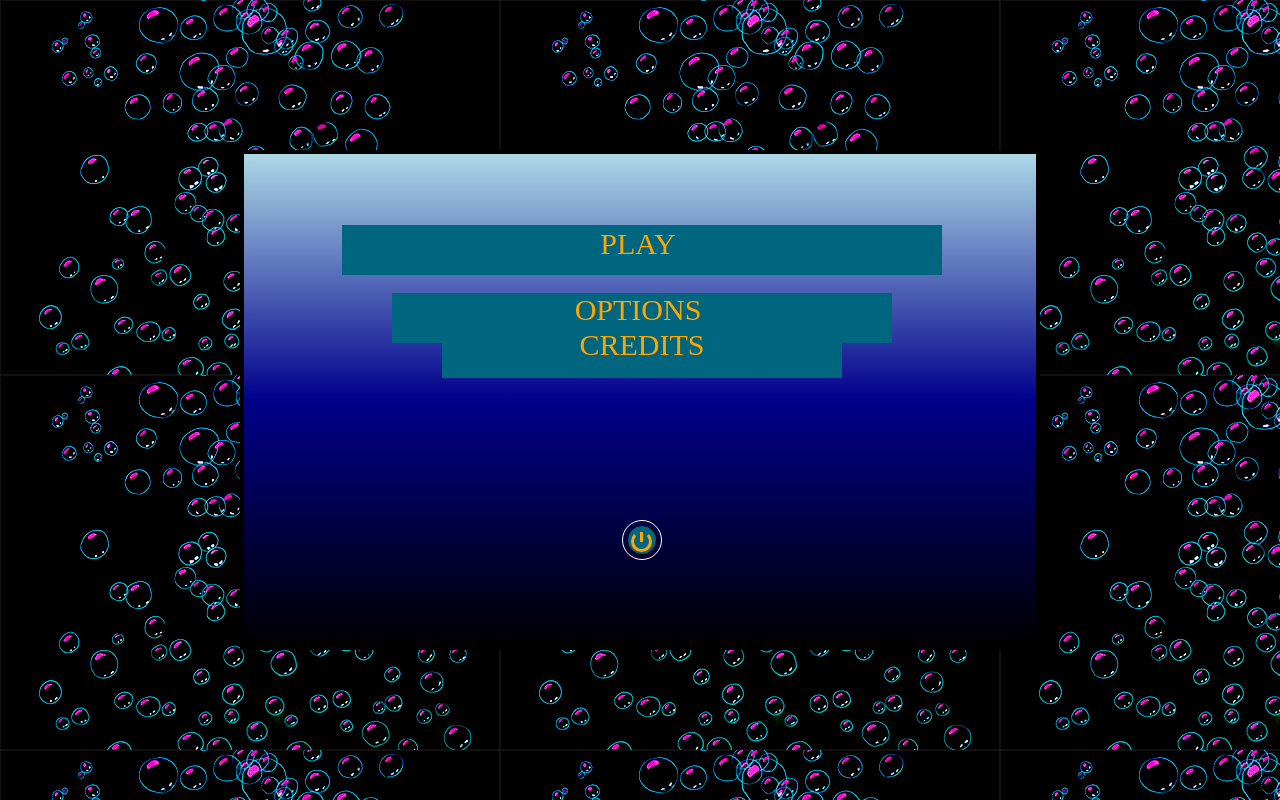
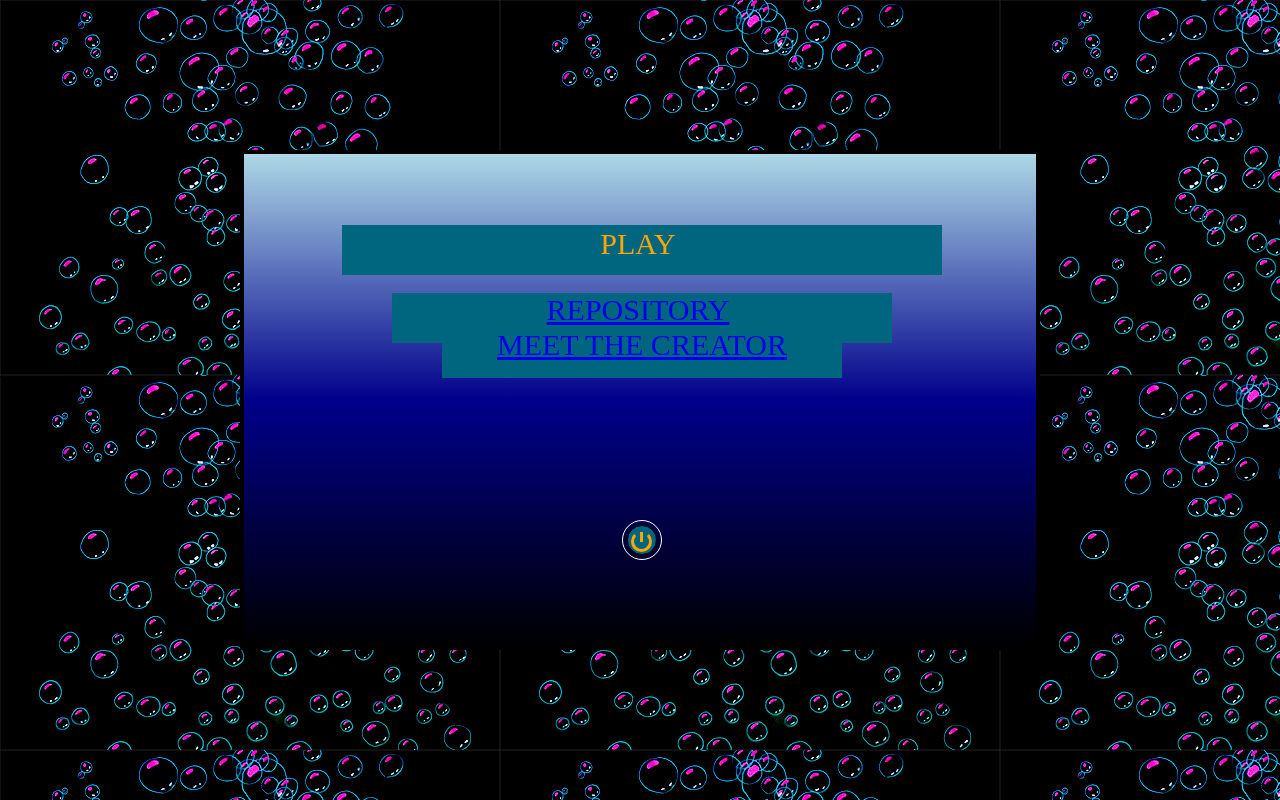
Before and after one commit to Seek4samurai/web-games, a website: page fishbait/index.html in a window 1280 px wide. Drawn offline with Linux system fonts and the light colour scheme.

Commit message:
changed main menu

```diff
--- a/fishbait/index.html
+++ b/fishbait/index.html
@@ -17,8 +17,8 @@
     <div class="wrapper" id="menu">
       <div id="allthethings">
         <div id="single"><p>PLAY</p></div>
-        <div id="options"><p>OPTIONS</p></div>
-        <div id="credits"><p>CREDITS</p></div>
+        <div id="options"><p><a href="https://github.com/Seek4samurai/Bubble-Pop" target="_blank">REPOSITORY</a></p></div>
+        <div id="credits"><p><a href="https://github.com/Seek4samurai" target="_blank">MEET THE CREATOR</a></p></div>
         <a href="../index.html" class="card__link"><div id="exit"></div></a>
         <div id="circle"></div>
       </div>
```
